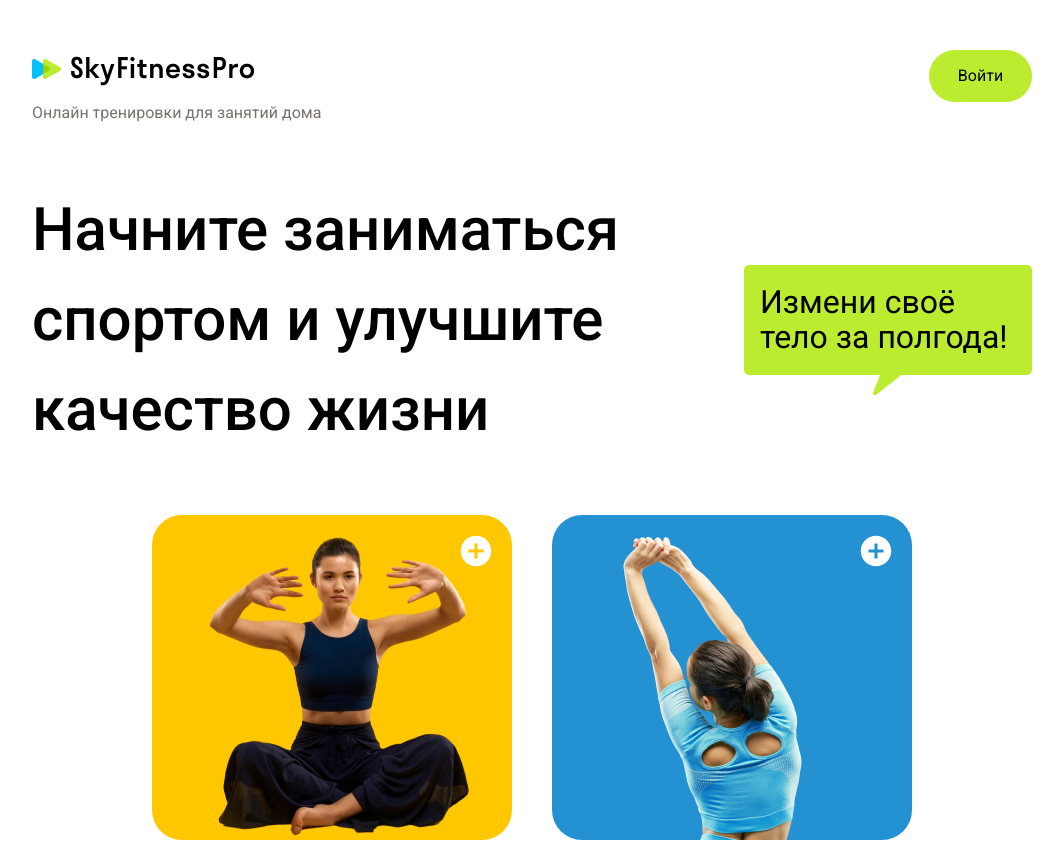
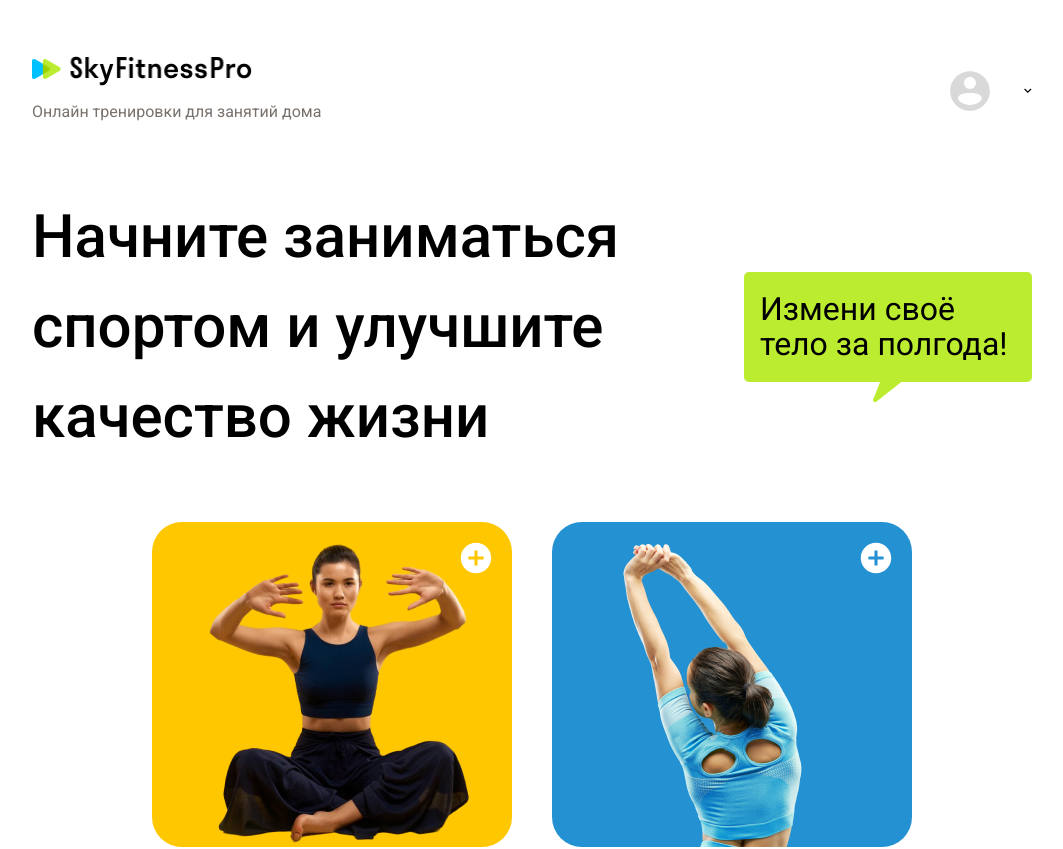
Before and after one commit to ruslankrivilin/SkyFitnessPro_TeamDev, a React (Vite) app: page / in a window 1280 px wide. Shown: the top 849 px of the page, without its empty margins (108-1171 px from the left). Built offline with nearby package versions, Linux system fonts and the light colour scheme.

Commit message:
logo_userBlock(svg)

```diff
--- a/src/components/Common/Header/Header.tsx
+++ b/src/components/Common/Header/Header.tsx
@@ -22,7 +22,7 @@ export default function Header({ page }: HeaderType) {
     if (user) {
       setIsAuthorizated(true);
     } else {
-      setIsAuthorizated(false);
+      setIsAuthorizated(true);
     }
   }, [page]);
 
@@ -43,8 +43,8 @@ export default function Header({ page }: HeaderType) {
 
   return (
     <div className="flex justify-between py-[40px] md:pb-[60px] md:pt-[50px]">
-      <div className="flex flex-col">
-        <div className="flex md:mb-[15px]">
+      <div className="flex flex-col pr-[69px]">
+        <div className="flex w-[220px] h-[35px] md:mb-[15px]">
           <Link to={appRoutes.MAIN}>
             <img src="/images/logo.png" alt="logo" />
           </Link>
@@ -61,7 +61,7 @@ export default function Header({ page }: HeaderType) {
       {/* Если пользователь авторизован, то user Блок */}
       {isAuthorizated ? (
         <div className="flex items-center" onClick={handleUserModal}>
-          <svg className="mr-[10px] h-[36px] w-[36px] md:m-[16px] md:h-[50px] md:w-[50px]">
+          <svg className="pr-[10px] h-[36px] w-[36px] md:m-[16px] md:h-[50px] md:w-[50px]">
             <use xlinkHref="./public/icons/sprite.svg#icon-profile" />
           </svg>
 
```
